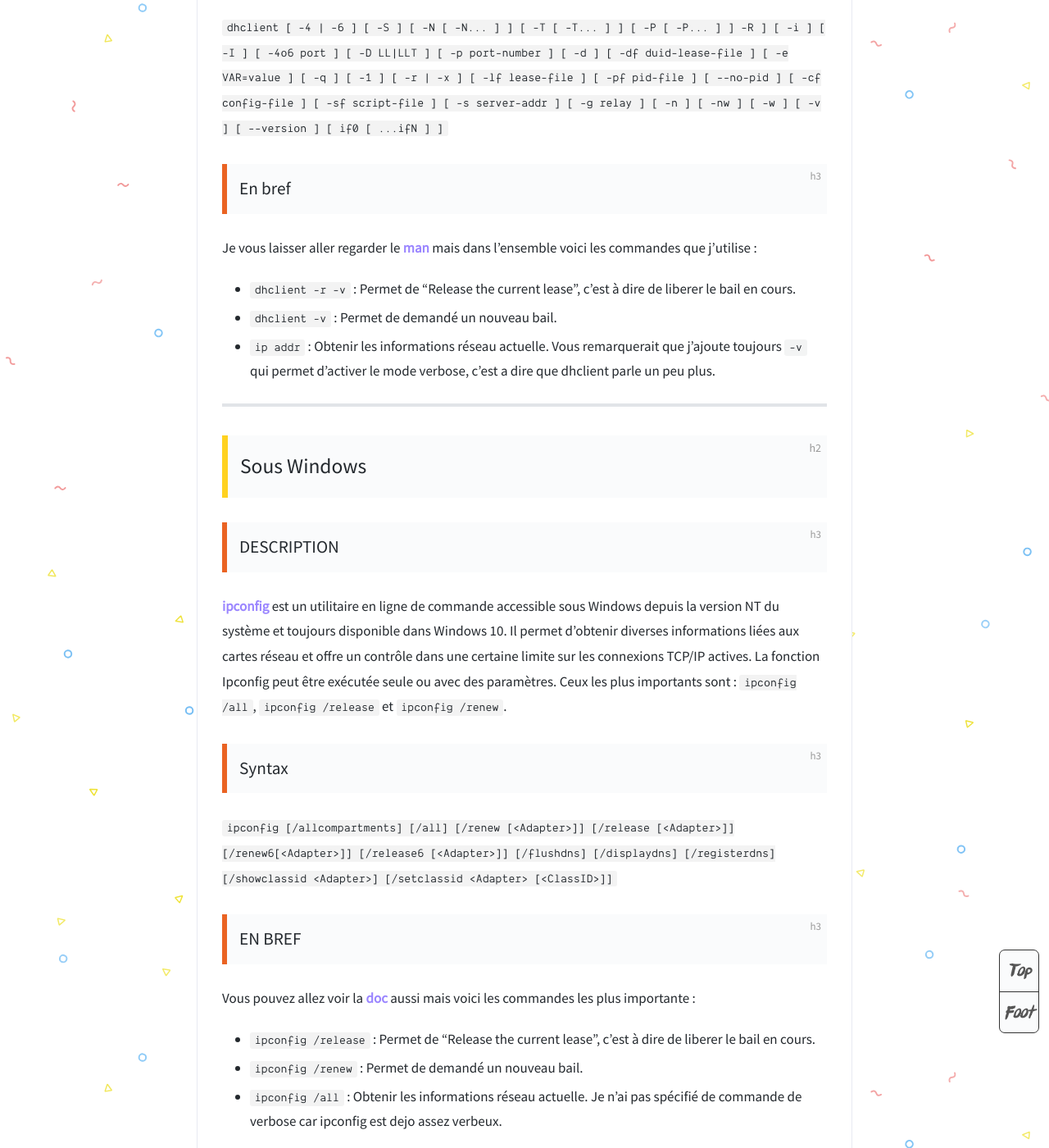
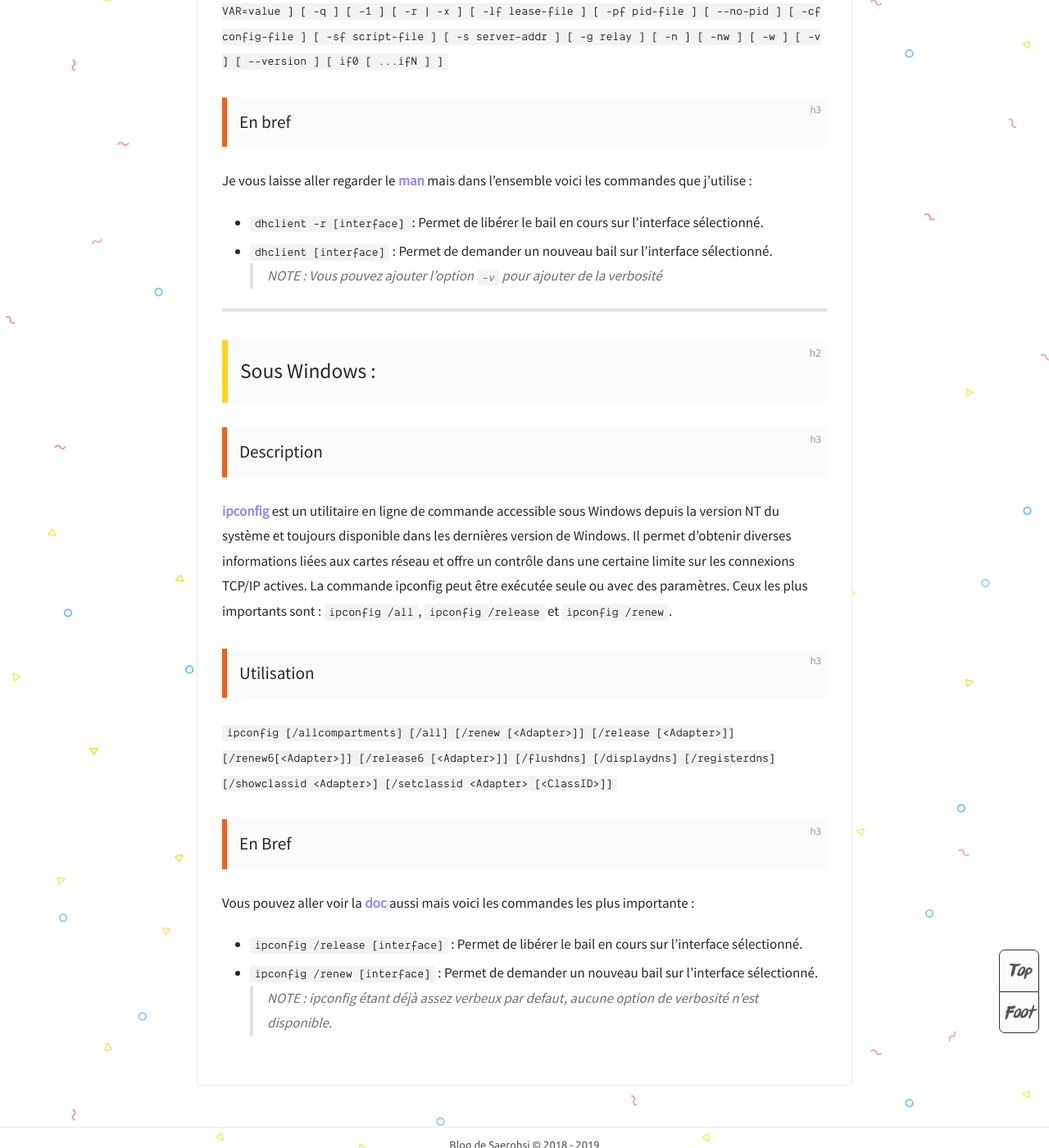
Before and after one commit to saeroshi/saeroshi-xyz, a Jekyll site: the page built from _posts/2018-10-19-clients-dhcp.md, in a window 1280 px wide and 1400 px high, scrolled down 1154 px. Shown: the whole window at 82% size. Built offline with Jekyll 4.4.1, drawn with Linux system fonts in a browser that asks for light colours; some of the changed text lies outside the part shown.

```diff
--- a/_posts/2018-10-19-clients-dhcp.md
+++ b/_posts/2018-10-19-clients-dhcp.md
@@ -1,6 +1,6 @@
 ---
 layout: post
-title:  "Les clients DHCP"
+title:  "Clients DHCP"
 date: 2018-10-19 16:35:00
 tags:
 - sysadmin
@@ -12,36 +12,33 @@ color: 'rgb(38,50,56)'
 cover: '/assets/cover/hello.gif'
 ---
 
-Halloa,
-
-Je doit vous dire un truc, j'étais en train d'écrire le petit mémo pour configurer un serveur DHCP sous Linux mais je me suis rendu compte que c'est pas forcement évident de savoir comment renouvelé un bail DHCP (j'expliquerai un jour comment ça fonctionne dans les détails ... Flemme).Voilà donc les commandes basique pour jouer "basiquement" avec le client DHCP =D.
+Sur les divers OS existant il existe bon nombre de client (agent) DHCP, parfois c'est un outil complet, NetworkManager par exemple, parfois il faudra demander l'ouverture du bail DHCP manuellement, voici donc quelques outils.
 
 ## Sous Linux :
-### DESCRIPTION
+### Description
 [dhclient](https://manpages.debian.org/stretch/isc-dhcp-client/dhclient.8.en.html) est le client DHCP de l'Internet Software Consortium, dhclient, fournit un moyen de configurer une ou plusieurs interfaces réseaux en utilisant le protocole DHCP, le protocole BOOTP, ou si ces protocoles échouent, en assignant une adresse statique.
-Cela n'est pas le seul outil, mais c'est le plus courament utilisé.
+C'est pas le seul outil, mais c'est le plus courament utilisé.
 
 #### Utilisation
 `dhclient [ -4 | -6 ] [ -S ] [ -N [ -N... ] ] [ -T [ -T... ] ] [ -P [ -P... ] ] -R ] [ -i ] [ -I ] [ -4o6 port ] [ -D LL|LLT ] [ -p port-number ] [ -d ] [ -df duid-lease-file ] [ -e VAR=value ] [ -q ] [ -1 ] [ -r | -x ] [ -lf lease-file ] [ -pf pid-file ] [ --no-pid ] [ -cf config-file ] [ -sf script-file ] [ -s server-addr ] [ -g relay ] [ -n ] [ -nw ] [ -w ] [ -v ] [ --version ] [ if0 [ ...ifN ] ]`
 
 ### En bref
-Je vous laisser aller regarder le [man](https://manpages.debian.org/stretch/isc-dhcp-client/dhclient.8.en.html) mais dans l'ensemble voici les commandes que j'utilise :
-- `dhclient -r -v` : Permet de "Release the current lease", c'est à dire de liberer le bail en cours.
-- `dhclient -v` : Permet de demandé un nouveau bail.
-- `ip addr` : Obtenir les informations réseau actuelle.
-Vous remarquerait que j'ajoute toujours `-v` qui permet d'activer le mode verbose, c'est a dire que dhclient parle un peu plus.
-
+Je vous laisse aller regarder le [man](https://manpages.debian.org/stretch/isc-dhcp-client/dhclient.8.en.html) mais dans l'ensemble voici les commandes que j'utilise :
+- `dhclient -r [interface]` : Permet de libérer le bail en cours sur l'interface sélectionné.
+- `dhclient [interface]` : Permet de demander un nouveau bail sur l'interface sélectionné.
+> *NOTE : Vous pouvez ajouter l'option `-v` pour ajouter de la verbosité*
 
 -------------
 
-## Sous Windows
-### DESCRIPTION
-[ipconfig](https://docs.microsoft.com/en-us/windows-server/administration/windows-commands/ipconfig) est un utilitaire en ligne de commande accessible sous Windows depuis la version NT du système et toujours disponible dans Windows 10. Il permet d’obtenir diverses informations liées aux cartes réseau et offre un contrôle dans une certaine limite sur les connexions TCP/IP actives. La fonction Ipconfig peut être exécutée seule ou avec des paramètres. Ceux les plus importants sont : `ipconfig /all`, `ipconfig /release` et `ipconfig /renew`.
-### Syntax
+## Sous Windows :
+### Description
+[ipconfig](https://docs.microsoft.com/en-us/windows-server/administration/windows-commands/ipconfig) est un utilitaire en ligne de commande accessible sous Windows depuis la version NT du système et toujours disponible dans les dernières version de Windows. Il permet d’obtenir diverses informations liées aux cartes réseau et offre un contrôle dans une certaine limite sur les connexions TCP/IP actives. La commande ipconfig peut être exécutée seule ou avec des paramètres.
+Ceux les plus importants sont : `ipconfig /all`, `ipconfig /release` et `ipconfig /renew`.
+
+### Utilisation
 `ipconfig [/allcompartments] [/all] [/renew [<Adapter>]] [/release [<Adapter>]] [/renew6[<Adapter>]] [/release6 [<Adapter>]] [/flushdns] [/displaydns] [/registerdns] [/showclassid <Adapter>] [/setclassid <Adapter> [<ClassID>]]`
-### EN BREF
-Vous pouvez allez voir la [doc](https://docs.microsoft.com/en-us/windows-server/administration/windows-commands/ipconfig) aussi mais voici les commandes les plus importante :
-- `ipconfig /release` : Permet de "Release the current lease", c'est à dire de liberer le bail en cours.
-- `ipconfig /renew` : Permet de demandé un nouveau bail.
-- `ipconfig /all` : Obtenir les informations réseau actuelle.
-Je n'ai pas spécifié de commande de verbose car ipconfig est dejo assez verbeux.
+### En Bref
+Vous pouvez aller voir la [doc](https://docs.microsoft.com/en-us/windows-server/administration/windows-commands/ipconfig) aussi mais voici les commandes les plus importante :
+- `ipconfig /release [interface]` : Permet de libérer le bail en cours sur l'interface sélectionné.
+- `ipconfig /renew [interface]` : Permet de demander un nouveau bail sur l'interface sélectionné.
+> *NOTE : ipconfig étant déjà assez verbeux par defaut, aucune option de verbosité n'est disponible.*
```
Also changed, not shown: _posts/2018-11-04-serveur-dhcp-linux.md (+31 -31 lines).
